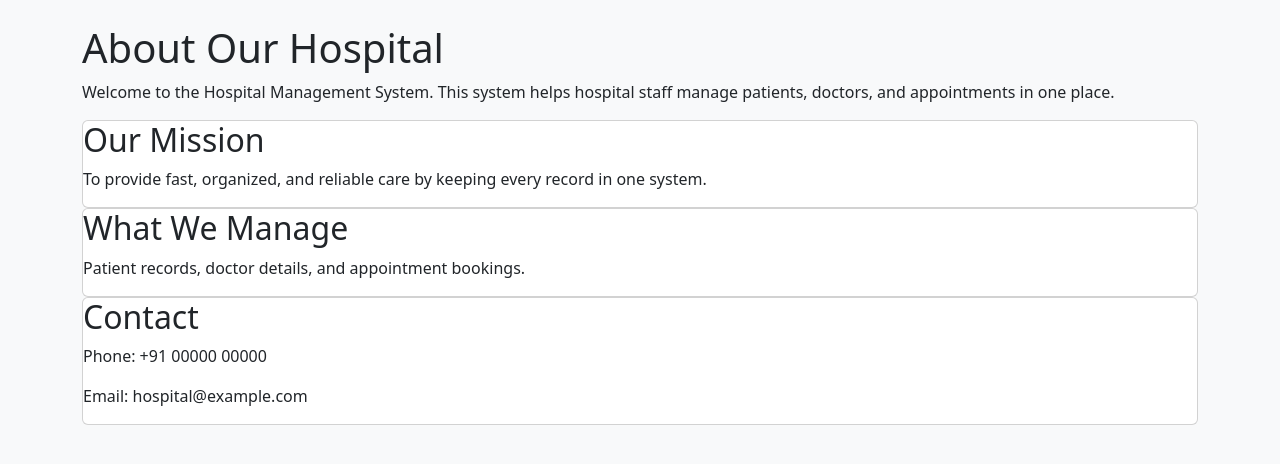
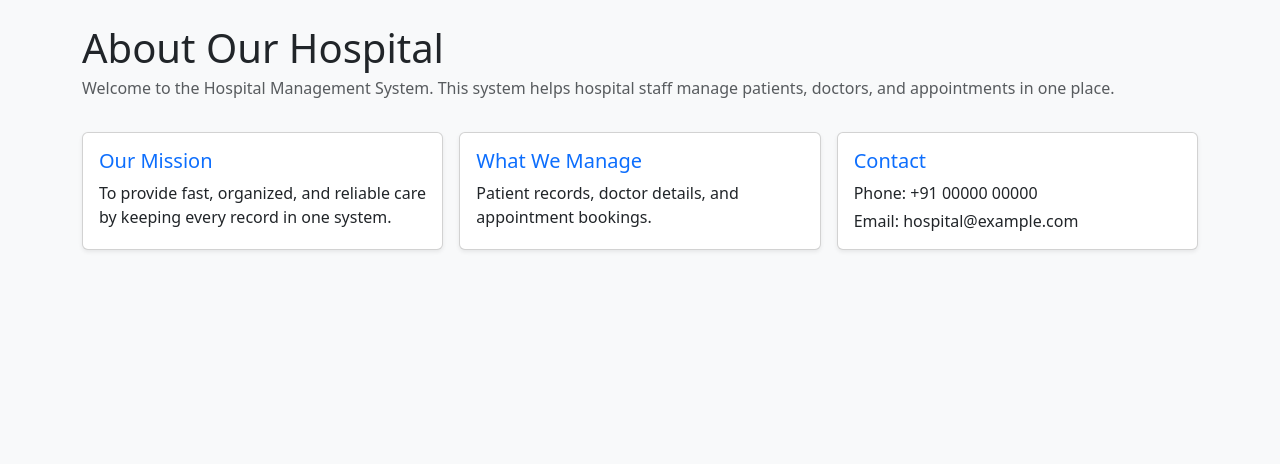
Before and after one commit to shifinshalu035-cell/Hospital_management_system, a Django app: page /about/ in a window 1280 px wide. Shown: the part 56-520 px from the top of the page. Run offline with Django 5.2, Linux system fonts and the light colour scheme.

Commit message:
styled the about page

```diff
--- a/hello/templates/hello/about.html
+++ b/hello/templates/hello/about.html
@@ -3,27 +3,39 @@
 {% block title %}About{% endblock %}
 
 {% block content %}
-    <h1>About Our Hospital</h1>
-    <p>
+    <h1 class="mb-1">About Our Hospital</h1>
+    <p class="text-muted">
         Welcome to the Hospital Management System. This system helps hospital staff
         manage patients, doctors, and appointments in one place.
     </p>
 
-    <div class="cards">
-        <div class="card">
-            <h2>Our Mission</h2>
-            <p>To provide fast, organized, and reliable care by keeping every record in one system.</p>
+    <div class="row g-3 mt-2">
+        <div class="col-md-4">
+            <div class="card shadow-sm h-100">
+                <div class="card-body">
+                    <h5 class="card-title text-primary">Our Mission</h5>
+                    <p class="card-text">To provide fast, organized, and reliable care by keeping every record in one system.</p>
+                </div>
+            </div>
         </div>
 
-        <div class="card">
-            <h2>What We Manage</h2>
-            <p>Patient records, doctor details, and appointment bookings.</p>
+        <div class="col-md-4">
+            <div class="card shadow-sm h-100">
+                <div class="card-body">
+                    <h5 class="card-title text-primary">What We Manage</h5>
+                    <p class="card-text">Patient records, doctor details, and appointment bookings.</p>
+                </div>
+            </div>
         </div>
 
-        <div class="card">
-            <h2>Contact</h2>
-            <p>Phone: +91 00000 00000</p>
-            <p>Email: hospital@example.com</p>
+        <div class="col-md-4">
+            <div class="card shadow-sm h-100">
+                <div class="card-body">
+                    <h5 class="card-title text-primary">Contact</h5>
+                    <p class="card-text mb-1">Phone: +91 00000 00000</p>
+                    <p class="card-text">Email: hospital@example.com</p>
+                </div>
+            </div>
         </div>
     </div>
 {% endblock %}
```
